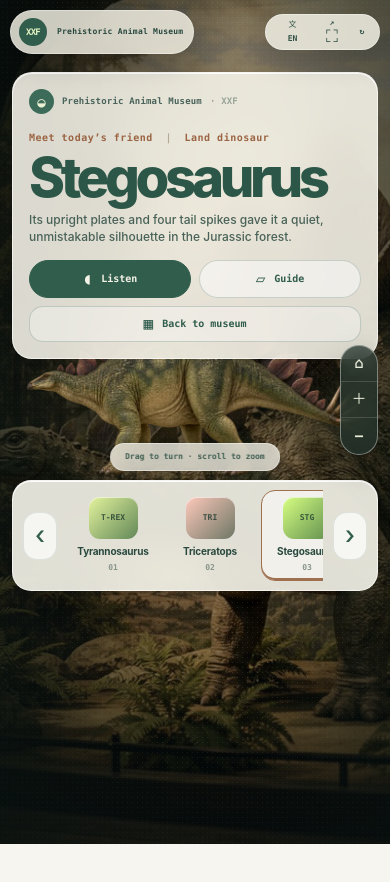
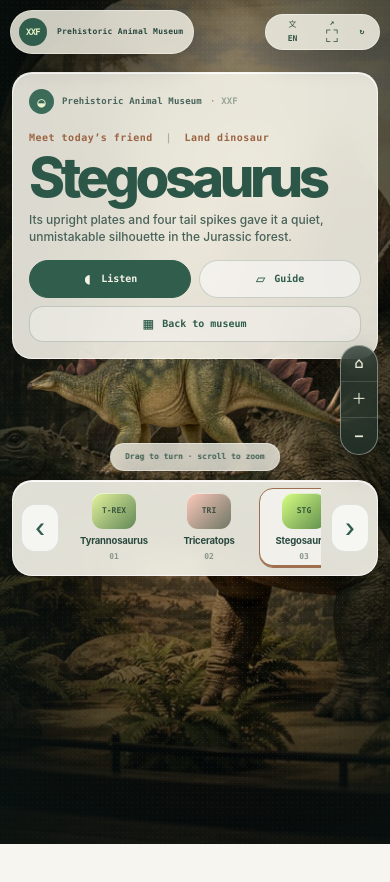
Before and after one commit to sufaith/xxf-json-frontend-toolbox, a Next.js app: page /animal in a window 390 px wide. Shown: the top 882 px of the page. Built offline with nearby package versions, Linux system fonts and the light colour scheme.

Commit message:
Compact museum controls

```diff
--- a/app/globals.css
+++ b/app/globals.css
@@ -1173,3 +1173,18 @@ button, select { cursor: pointer; }
 
 
 .animal-museum-page + .site-footer { display: none; }
+
+
+/* Keep the museum controls compact and preserve the specimen's natural aspect ratio. */
+.animal-museum-viewer__model { width: min(72vw, 980px); max-height: 72vh; }
+.animal-museum-viewer__carousel { min-height: 92px; border-radius: 20px; padding: 7px 8px; }
+.animal-museum-viewer__carousel-item { flex-basis: 100px; min-height: 70px; padding: 4px 4px 6px; }
+.animal-museum-viewer__thumb { width: 44px; height: 36px; }
+.animal-museum-viewer__carousel-item strong { font-size: 9.5px; }
+.animal-museum-viewer__carousel-arrow { flex-basis: 38px; width: 38px; height: 48px; }
+
+@media (max-width: 640px) {
+  .animal-museum-viewer__model { width: 110vw; max-height: 330px; }
+  .animal-museum-viewer__carousel { min-height: 96px; }
+  .animal-museum-viewer__carousel-item { flex-basis: 90px; min-height: 74px; }
+}
```
